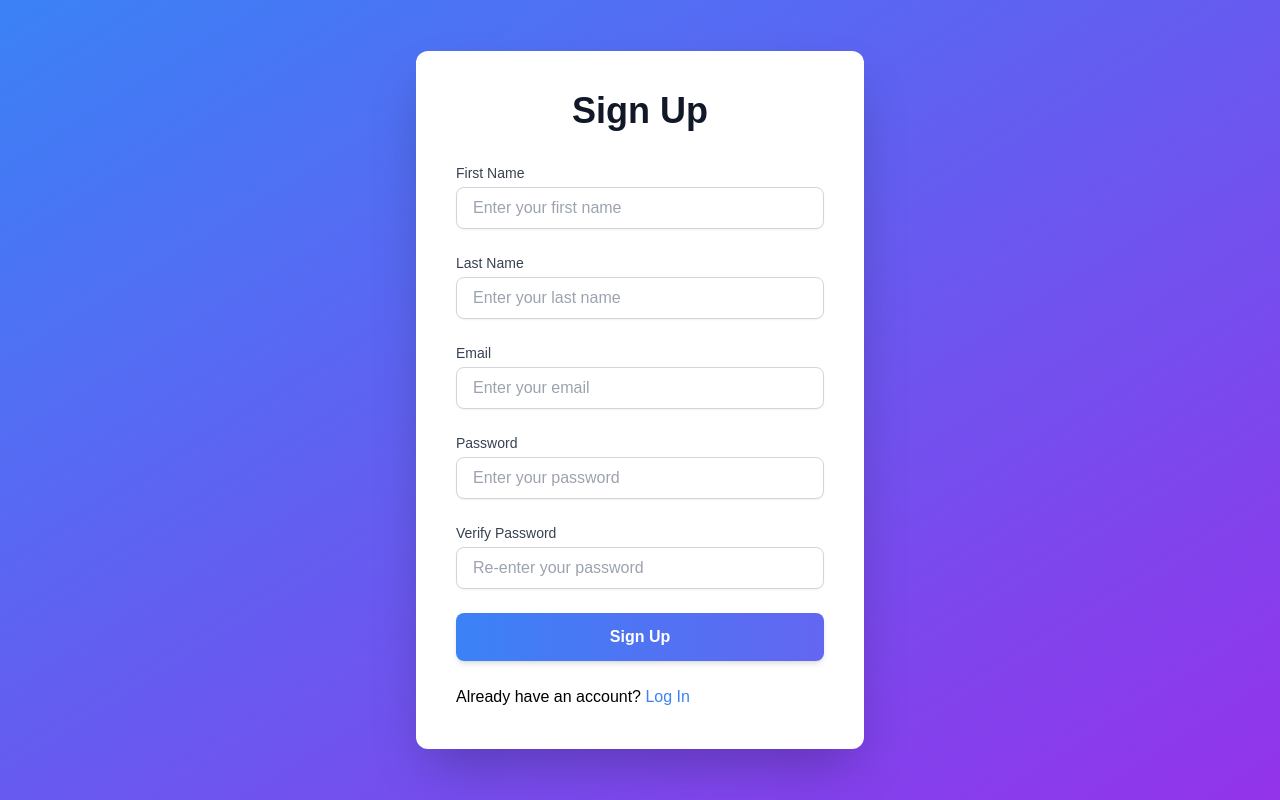
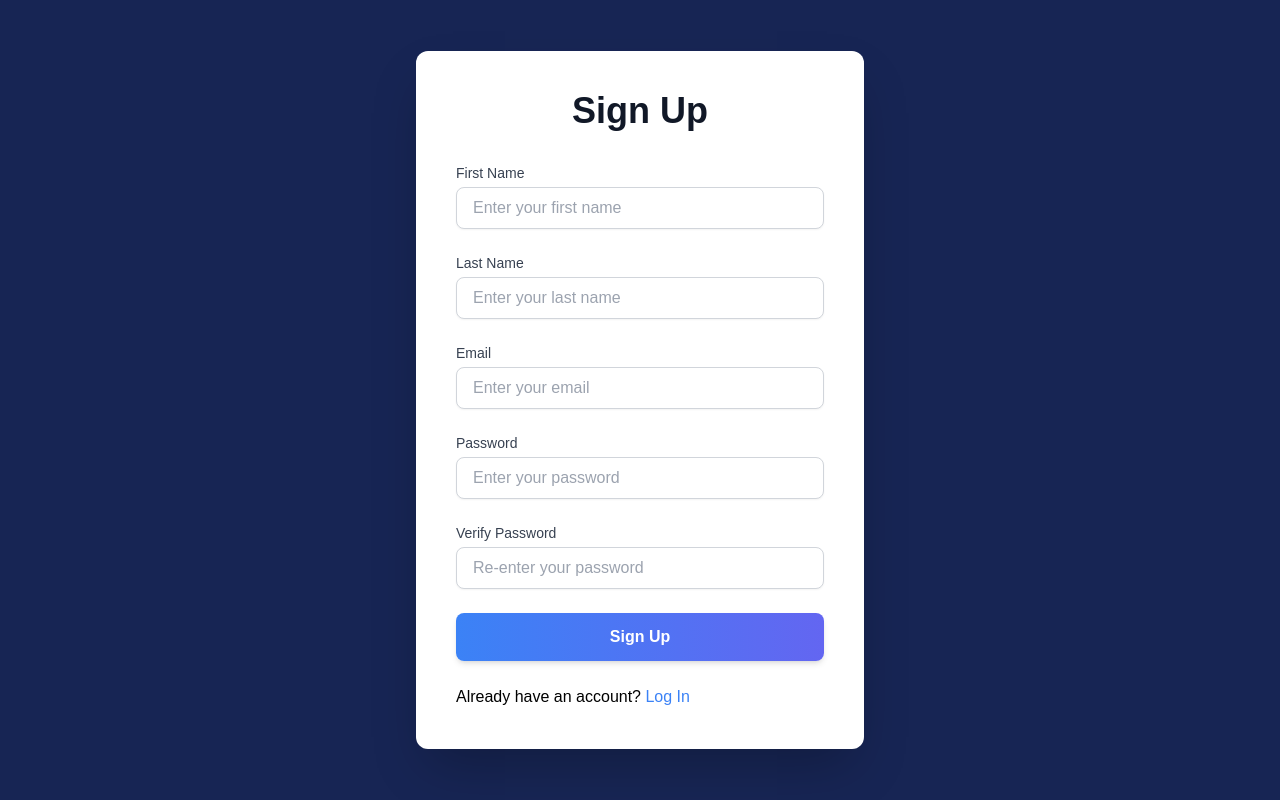
Before and after one commit to Bousef/shellhacks-2024, a Next.js app: page /sign-up in a window 1280 px wide. Built offline with nearby package versions, Linux system fonts and the light colour scheme; no server answers.

Commit message:
fixed background and sign up box

```diff
--- a/src/app/sign-up/page.tsx
+++ b/src/app/sign-up/page.tsx
@@ -67,7 +67,7 @@
   };
 
   return (
-    <div className="flex justify-center items-center min-h-screen bg-gradient-to-br from-blue-500 to-purple-600 animate-gradient">
+    <div className="flex justify-center items-center min-h-screen bg-blue-950">
       <div className="w-full max-w-md p-10 bg-white rounded-xl shadow-2xl space-y-8 transform hover:scale-105 transition-all duration-500 ease-in-out">
         <h2 className="text-4xl font-extrabold text-center text-gray-900">Sign Up</h2>
         <form onSubmit={handleSubmit} className="space-y-6">
```
